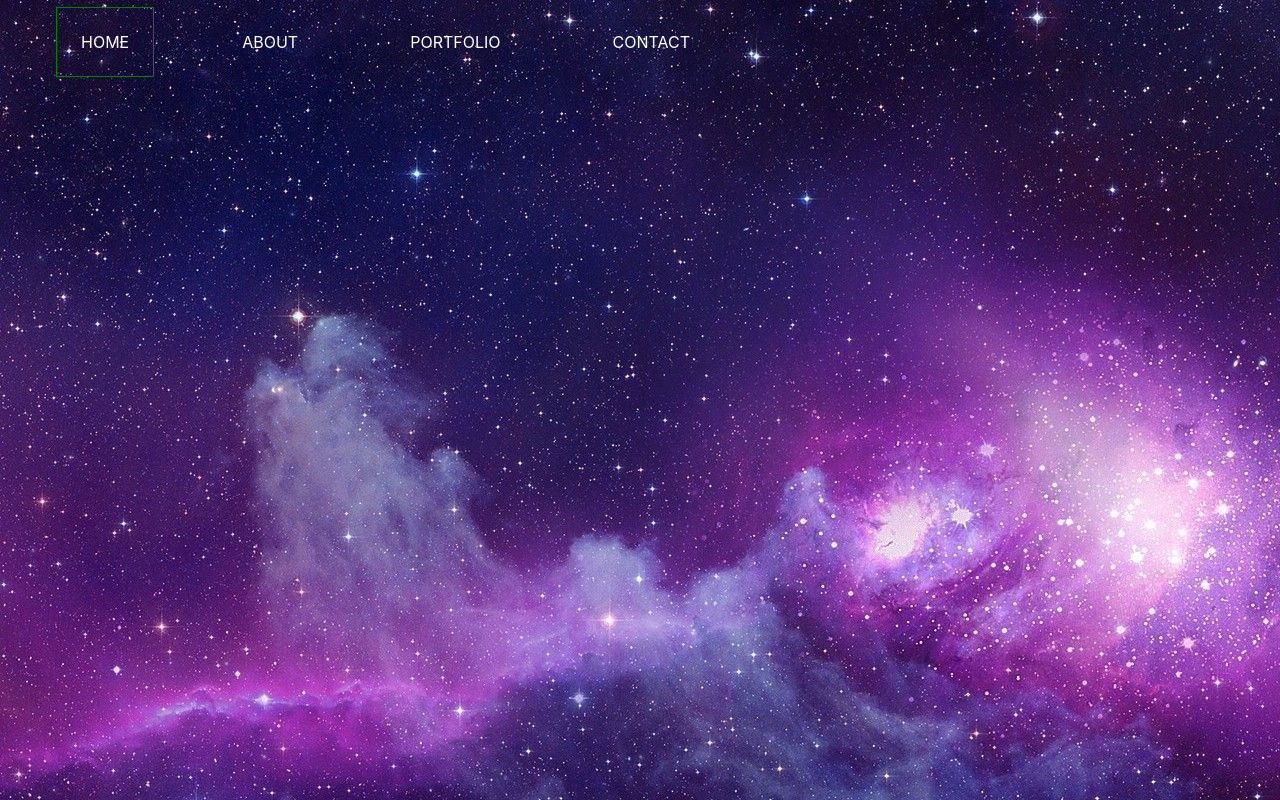
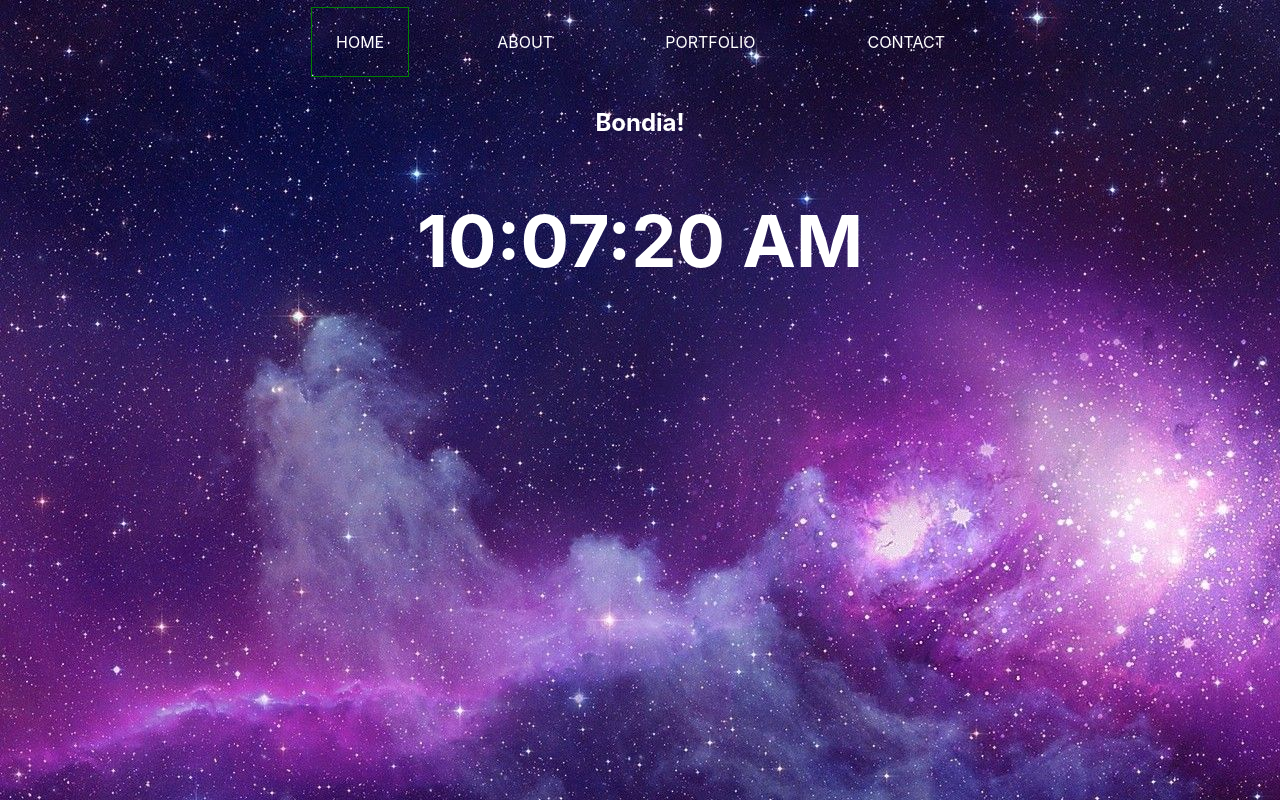
Before and after one commit to KenepaTech/kenepa-website, a React (Create React App) app: page / in a window 1280 px wide. Built offline with nearby package versions, Linux system fonts and the light colour scheme.

Commit message:
add clock component

```diff
--- a/src/App.js
+++ b/src/App.js
@@ -1,5 +1,6 @@
 import React from 'react';
 import './App.scss';
+import Clock from './components/Clock';
 
 function App() {
   return (
@@ -17,6 +18,9 @@ function App() {
           <li>Contact</li>
         </ul>
       </nav>
+      <section className="Time">
+        <Clock />
+      </section>
     </div>
   );
 }
--- a/src/App.scss
+++ b/src/App.scss
@@ -16,6 +16,7 @@
         margin: 0;
         padding: 1.5rem;
         list-style-type: none;
+        text-align: center;
         // background-color: blue;
         // height: 100vh;
     }
@@ -52,3 +53,12 @@
         }
     }
 }
+
+.Time {
+    text-align: center;
+    color: white;
+
+    h2 {
+        font-size: 72px;
+    }
+}
--- /dev/null
+++ b/src/components/Clock.js
@@ -0,0 +1,36 @@
+import React, { Component } from 'react'
+
+export default class Clock extends Component {
+    constructor(props) {
+        super(props);
+
+        this.state = {time: new Date()};
+    }
+
+    componentDidMount() {
+        this.timerID = setInterval(
+            () => this.tick(),
+            1000
+        );
+    }
+
+    componentWillUnmount() {
+        clearInterval(this.timerID);
+    }
+
+    tick() {
+        this.setState({
+            time: new Date()
+        });
+    }
+
+
+    render() {
+        return (
+            <div>
+                <h1>Bondia!</h1>
+                <h2>{this.state.time.toLocaleTimeString()}</h2>
+            </div>
+        );
+    }
+}
```
